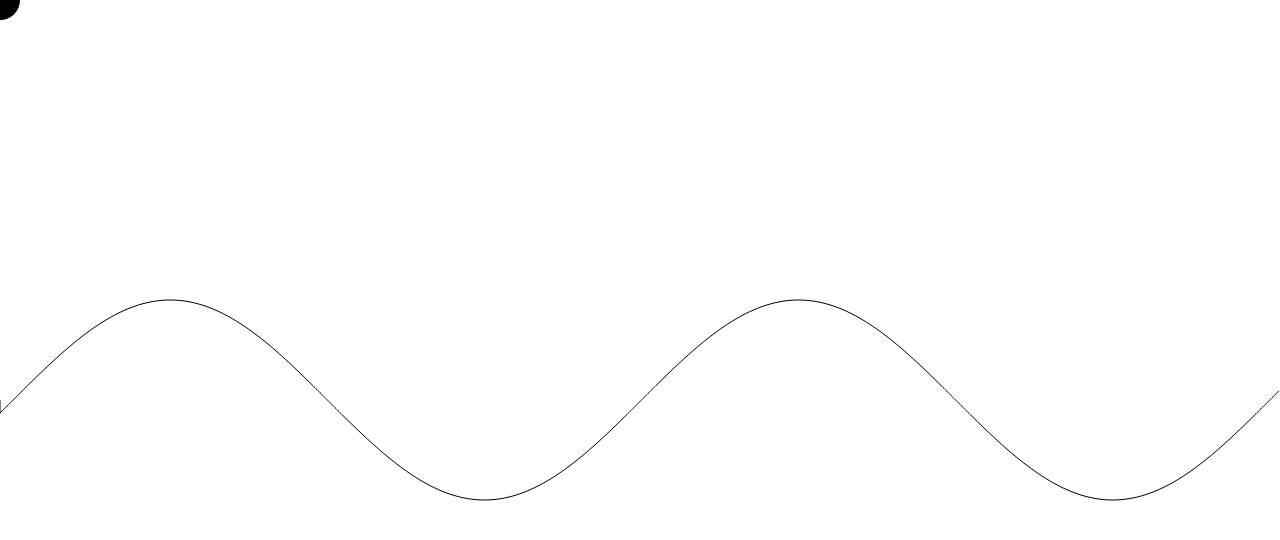
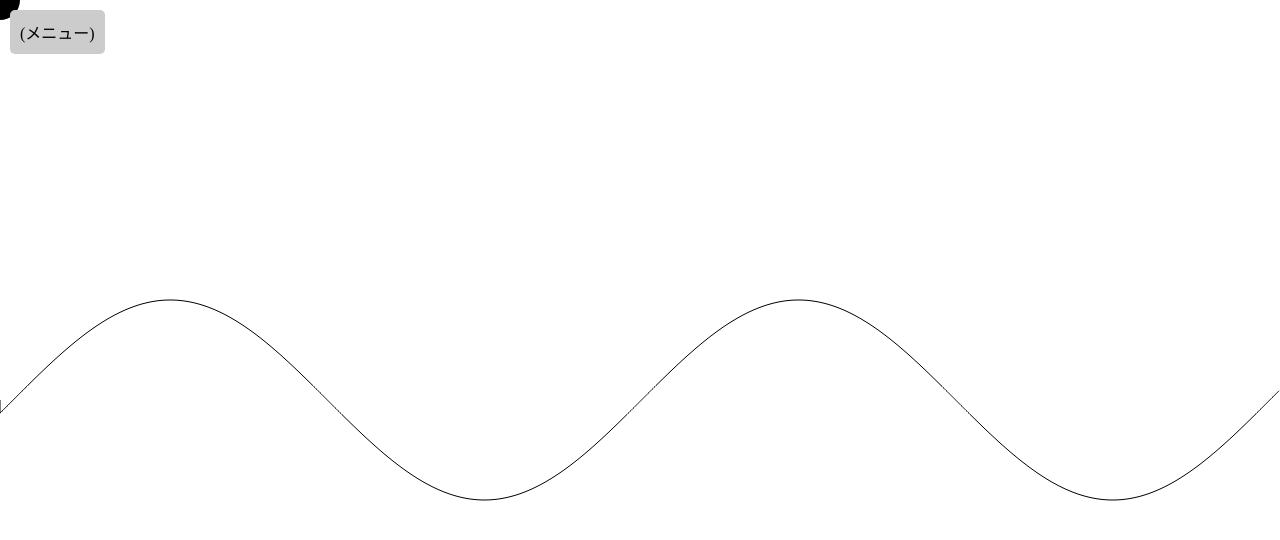
Before and after one commit to kusud-yuki/new-repository-practis, a plain HTML site: page index.html in a window 1280 px wide. Drawn offline with Linux system fonts and the light colour scheme.

Commit message:
メニューボタンを追加（クリック先は仮でこのgithubを指定）

```diff
--- a/index.html
+++ b/index.html
@@ -14,10 +14,28 @@
     canvas {
       display: block;
     }
+    #menu {
+      position: absolute;
+      top: 10px;
+      left: 10px;
+      padding: 10px;
+      background-color: #cccccc;
+      border-radius: 5px;
+      cursor: pointer;
+    }
+
   </style>
 </head>
 <body>
   <canvas id="canvas"></canvas>
+  <div id="menu">(メニュー)</div>
   <script src="app.js"></script>
+  <script>
+    const menu = document.getElementById('menu');
+
+    menu.addEventListener('click', function() {
+      window.location.href = 'https://github.com/kusud-yuki/themed-work';
+    });
+  </script>
 </body>
 </html>
```
